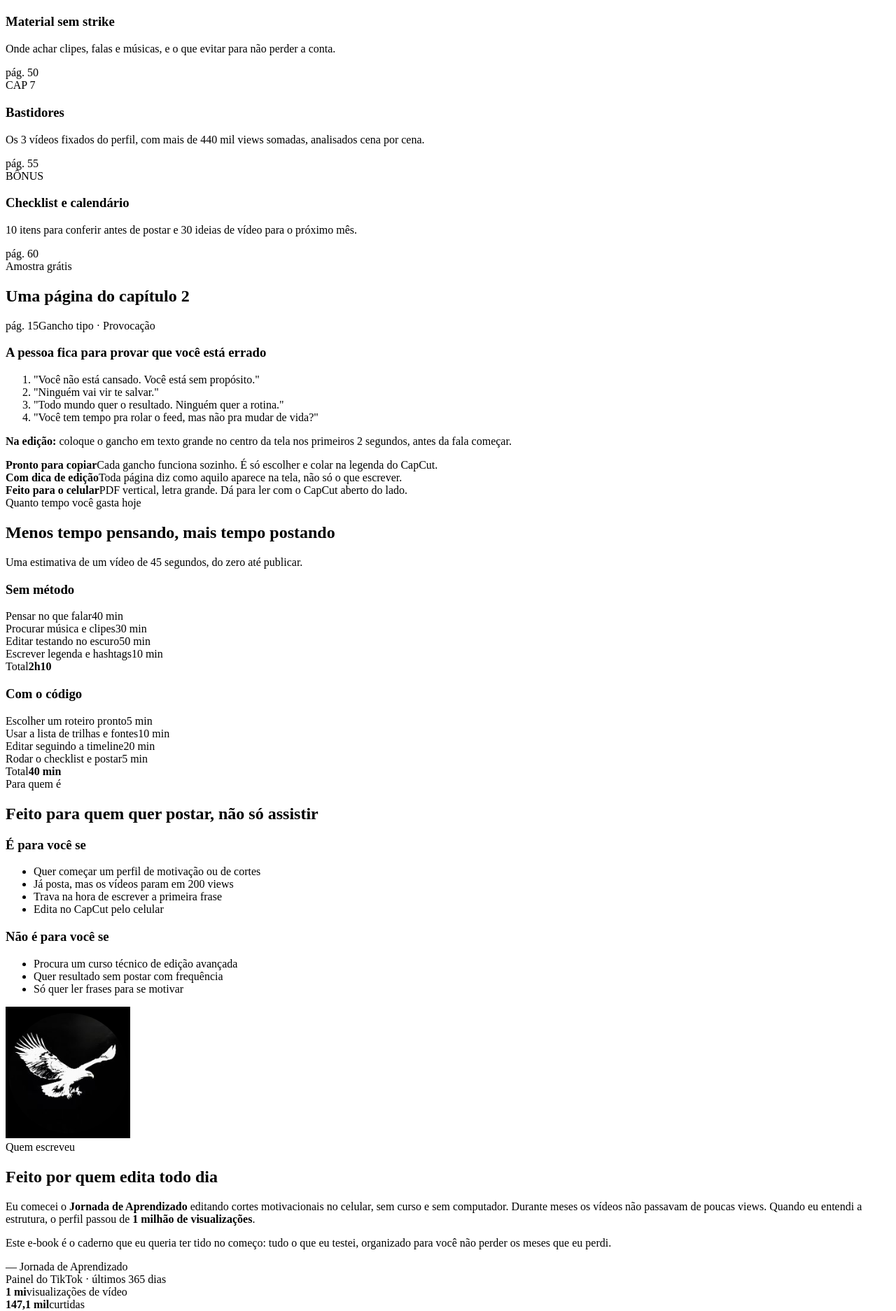
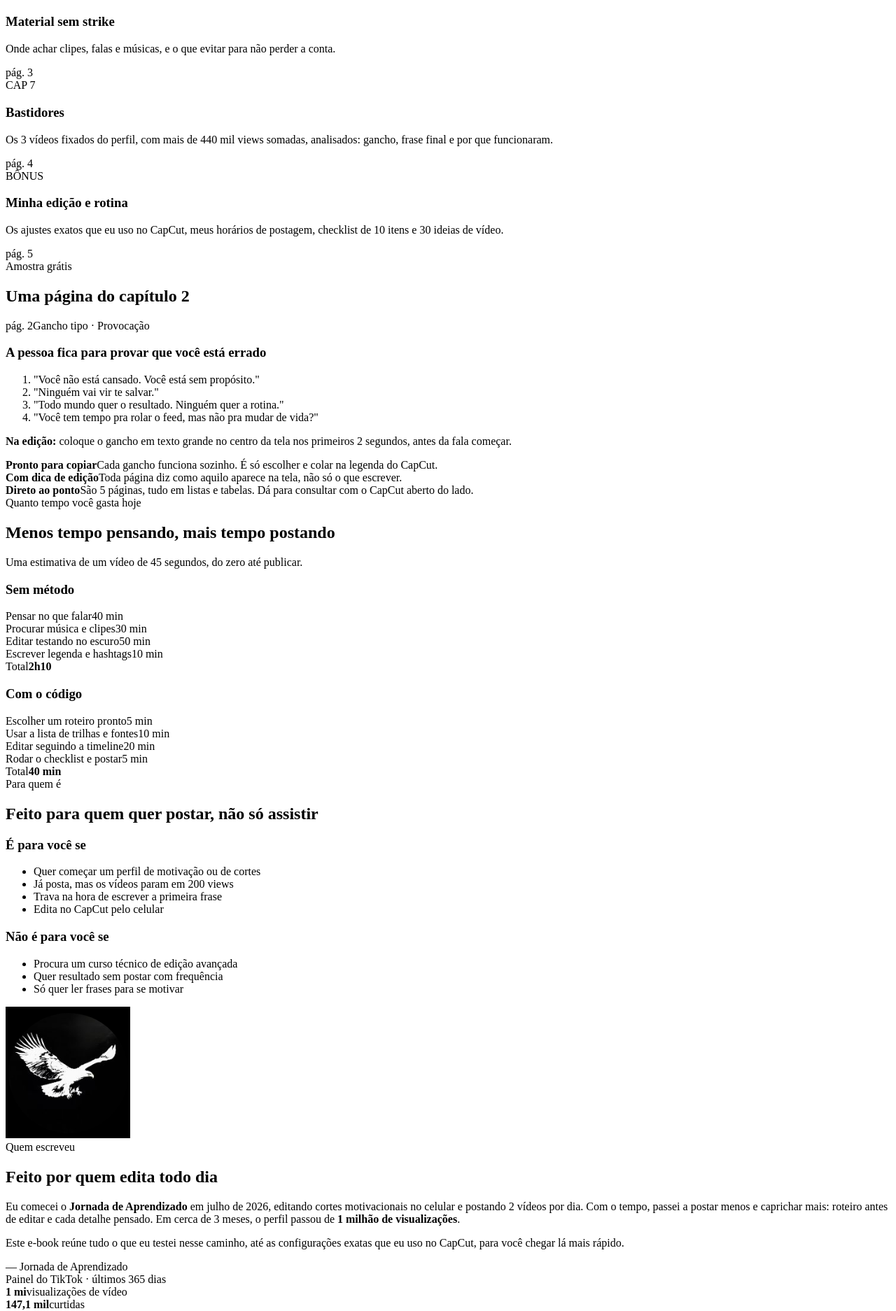
Before and after one commit to lwxbg/landing-pages-1, a React (Vite) app: page / in a window 1280 px wide. Shown: the part 2977-4851 px from the top of the page at 70% size. Built offline with nearby package versions, Linux system fonts and the light colour scheme.

Commit message:
Página de vendas alinhada ao e-book de 5 páginas e à história real

```diff
--- a/src/components/Author.jsx
+++ b/src/components/Author.jsx
@@ -19,13 +19,13 @@ export default function Author() {
             Feito por quem <span>edita todo dia</span>
           </h2>
           <p>
-            Eu comecei o <strong>{site.brand}</strong> editando cortes motivacionais no celular, sem curso e sem
-            computador. Durante meses os vídeos não passavam de poucas views. Quando eu entendi a estrutura, o perfil
-            passou de <strong>1 milhão de visualizações</strong>.
+            Eu comecei o <strong>{site.brand}</strong> em julho de 2026, editando cortes motivacionais no celular e
+            postando 2 vídeos por dia. Com o tempo, passei a postar menos e caprichar mais: roteiro antes de editar e
+            cada detalhe pensado. Em cerca de 3 meses, o perfil passou de <strong>1 milhão de visualizações</strong>.
           </p>
           <p>
-            Este e-book é o caderno que eu queria ter tido no começo: tudo o que eu testei, organizado para você não
-            perder os meses que eu perdi.
+            Este e-book reúne tudo o que eu testei nesse caminho, até as configurações exatas que eu uso no CapCut,
+            para você chegar lá mais rápido.
           </p>
           <span className="signature">— {site.brand}</span>
         </div>
@@ -44,7 +44,7 @@ export default function Author() {
 
         <div className={`chart ${started ? 'play' : 'armed'}`}>
           <div className="marker" aria-hidden="true">
-            <span>jul 2026 · a virada</span>
+            <span>jul 2026 · primeiro vídeo</span>
           </div>
           <svg
             viewBox="0 0 600 160"
@@ -73,7 +73,7 @@ export default function Author() {
               <img key={v.src} src={v.src} alt={`Vídeo fixado com ${v.views} visualizações`} loading="lazy" />
             ))}
           </div>
-          <p>Os três são analisados, cena por cena, no capítulo 7.</p>
+          <p>Os três são analisados no capítulo 7: gancho, frase final e por que funcionaram.</p>
         </div>
       </div>
     </Section>
--- a/src/components/Sample.jsx
+++ b/src/components/Sample.jsx
@@ -7,7 +7,7 @@ export default function Sample() {
       <SectionHead eyebrow="Amostra grátis" title="Uma página" muted="do capítulo 2" />
       <div className="sample">
         <article className="page">
-          <span className="folio">pág. 15</span>
+          <span className="folio">pág. 2</span>
           <span className="eyebrow">Gancho tipo · Provocação</span>
           <h3>A pessoa fica para provar que você está errado</h3>
           <ol>
--- a/src/content.js
+++ b/src/content.js
@@ -73,14 +73,14 @@ export const hooks = [
 ]
 
 export const chapters = [
-  { n: 'CAP 1', title: 'Anatomia do viral', text: 'A estrutura gancho, tensão, virada e soco, explicada cena por cena.', page: '06' },
-  { n: 'CAP 2', title: '50 ganchos', text: 'Frases de abertura separadas por tipo: provocação, pergunta, choque e identificação.', page: '14' },
-  { n: 'CAP 3', title: 'A trilha certa', text: 'Que tipo de música usar em cada emoção e como cortar no ritmo da batida.', page: '26' },
-  { n: 'CAP 4', title: 'Legenda que prende', text: 'Fonte, tamanho, cor e a palavra que precisa de destaque em cada frase.', page: '32' },
-  { n: 'CAP 5', title: '10 roteiros prontos', text: 'Modelos para preencher. Você escolhe um, edita e posta no mesmo dia.', page: '38' },
-  { n: 'CAP 6', title: 'Material sem strike', text: 'Onde achar clipes, falas e músicas, e o que evitar para não perder a conta.', page: '50' },
-  { n: 'CAP 7', title: 'Bastidores', text: 'Os 3 vídeos fixados do perfil, com mais de 440 mil views somadas, analisados cena por cena.', page: '55' },
-  { n: 'BÔNUS', title: 'Checklist e calendário', text: '10 itens para conferir antes de postar e 30 ideias de vídeo para o próximo mês.', page: '60' },
+  { n: 'CAP 1', title: 'Anatomia do viral', text: 'A estrutura gancho, tensão, virada e soco, explicada parte por parte, com exemplo.', page: '1' },
+  { n: 'CAP 2', title: '50 ganchos', text: 'Frases de abertura separadas por tipo: provocação, pergunta, choque e identificação.', page: '2' },
+  { n: 'CAP 3', title: 'A trilha certa', text: 'Que tipo de música usar em cada emoção e como cortar no ritmo da batida.', page: '3' },
+  { n: 'CAP 4', title: 'Legenda que prende', text: 'Fonte, tamanho, cor e a palavra que precisa de destaque em cada frase.', page: '3' },
+  { n: 'CAP 5', title: '10 roteiros prontos', text: 'Modelos para preencher. Você escolhe um, edita e posta no mesmo dia.', page: '4' },
+  { n: 'CAP 6', title: 'Material sem strike', text: 'Onde achar clipes, falas e músicas, e o que evitar para não perder a conta.', page: '3' },
+  { n: 'CAP 7', title: 'Bastidores', text: 'Os 3 vídeos fixados do perfil, com mais de 440 mil views somadas, analisados: gancho, frase final e por que funcionaram.', page: '4' },
+  { n: 'BÔNUS', title: 'Minha edição e rotina', text: 'Os ajustes exatos que eu uso no CapCut, meus horários de postagem, checklist de 10 itens e 30 ideias de vídeo.', page: '5' },
 ]
 
 export const sampleHooks = [
@@ -93,7 +93,7 @@ export const sampleHooks = [
 export const sampleFeatures = [
   ['Pronto para copiar', 'Cada gancho funciona sozinho. É só escolher e colar na legenda do CapCut.'],
   ['Com dica de edição', 'Toda página diz como aquilo aparece na tela, não só o que escrever.'],
-  ['Feito para o celular', 'PDF vertical, letra grande. Dá para ler com o CapCut aberto do lado.'],
+  ['Direto ao ponto', 'São 5 páginas, tudo em listas e tabelas. Dá para consultar com o CapCut aberto do lado.'],
 ]
 
 export const timeCompare = {
@@ -150,6 +150,7 @@ export const offerItems = [
   { label: 'E-book completo, 7 capítulos', value: 'R$ 27' },
   { label: '50 ganchos prontos para copiar', value: 'incluso' },
   { label: '10 roteiros para preencher', value: 'incluso' },
+  { label: 'Minha edição no CapCut: ajustes exatos', value: 'incluso', bonus: true },
   { label: 'Checklist de postagem', value: 'R$ 9', bonus: true },
   { label: 'Calendário de 30 ideias de vídeo', value: 'R$ 11', bonus: true },
   { label: 'Atualizações futuras', value: 'grátis' },
@@ -160,7 +161,7 @@ export const faq = [
   ['Preciso saber editar?', 'Não. O e-book mostra o que colocar no vídeo. Se você sabe cortar um clipe e escrever um texto no CapCut, já consegue aplicar.'],
   ['Serve para perfil de cortes?', 'Sim. A estrutura de gancho, tensão, virada e soco funciona tanto para vídeos autorais quanto para cortes de podcasts e palestras.'],
   ['Funciona para Reels e Shorts também?', 'Sim. O formato vertical e a lógica de prender nos primeiros segundos são os mesmos no TikTok, no Instagram e no YouTube Shorts.'],
-  ['Preciso de computador?', 'Não. Tudo foi pensado para o CapCut no celular, e o PDF foi diagramado para ler na tela do celular.'],
+  ['Preciso de computador?', 'Não. Tudo foi pensado para o CapCut no celular, e o PDF abre em qualquer celular.'],
   ['O acesso expira?', 'Não. O PDF é seu para sempre, e as atualizações futuras chegam no mesmo e-mail sem custo extra.'],
   ['E se eu não gostar?', 'Você tem 7 dias para pedir o reembolso completo, sem precisar explicar o motivo.'],
 ]
```
